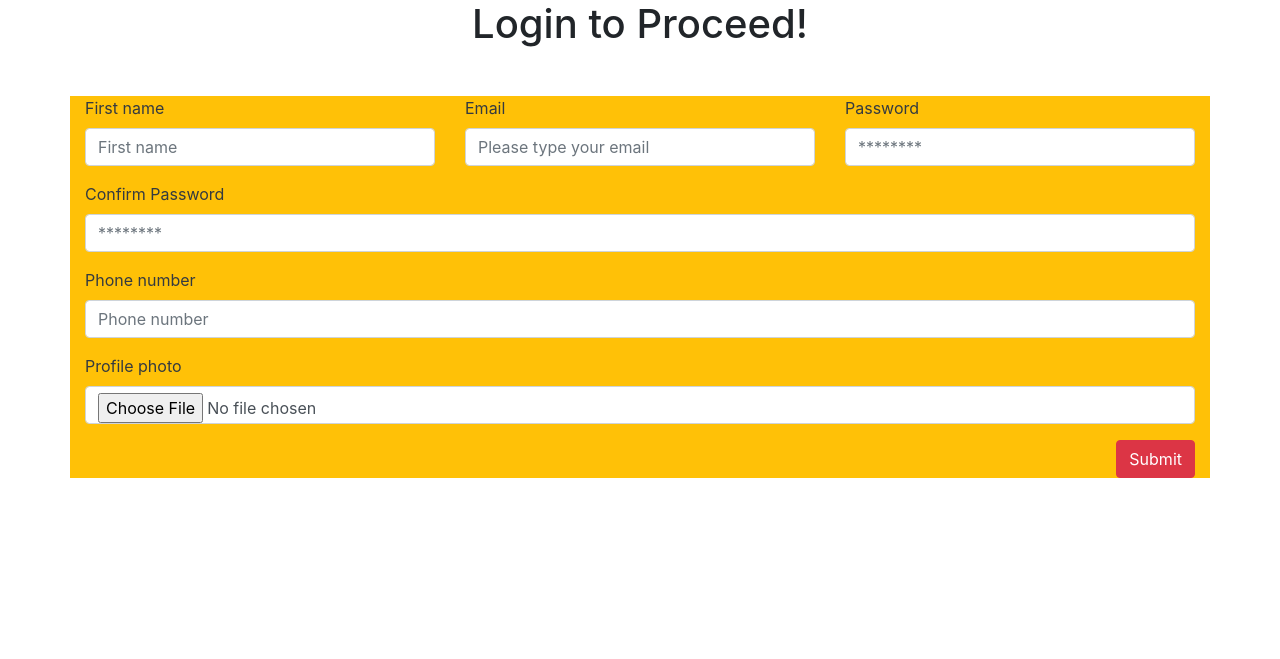
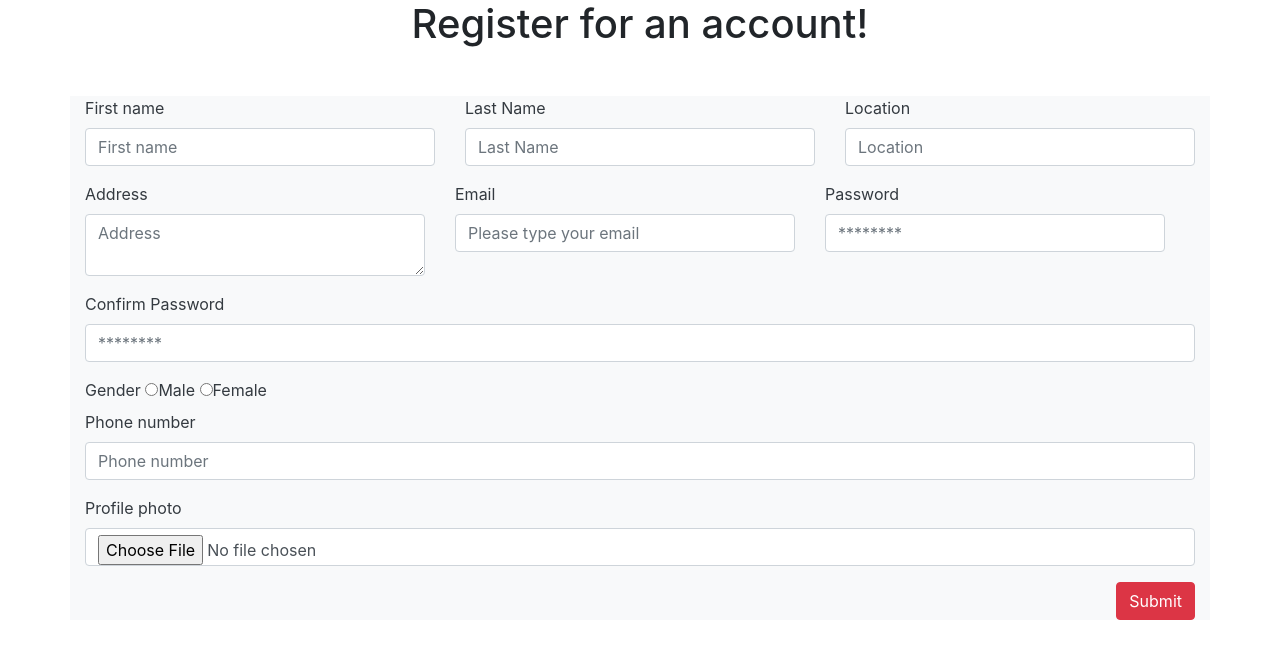
Before and after one commit to WaswaRodgers/CRUD-App-with-login, a PHP site: page /register.php in a window 1280 px wide. Shown: the part 56-715 px from the top of the page. Run offline with PHP 8.4, Linux system fonts and the light colour scheme.

Commit message:
Modified register.php form fields

```diff
--- a/register.php
+++ b/register.php
@@ -28,11 +28,11 @@
             </div>
         </nav>
         <div class="container">
-            <h1 style="text-align: center;">Login to Proceed!</h1>
+            <h1 style="text-align: center;">Register for an account!</h1>
             <div class="row mt-5">
                 <div class="col-md-12">
                     <div class="row mb-3">
-                        <div class="col-md-12 bg-warning text-dark">
+                        <div class="col-md-12 bg-light text-dark">
                             <div class='messagesuccessone' role='alert'></div>
                             <div class='messagefail' role='alert'></div>
                             <form id="ajaxpost" method="post" enctype="multipart/form-data" action="">
@@ -43,6 +43,32 @@
                                             <input class="form-control form-control-danger" type="text"
                                             name="firstnametext" id="firstname" placeholder="First name">
                                             <span class="text-danger firstnameerror"></span>
+                                        </div>
+                                    </div>
+
+                                    <div class="col-md-4">
+                                        <div class="form-group">
+                                            <label for="lastname">Last Name</label>
+                                            <input class="form-control" type="text" name="lastname" id="lastname" placeholder="Last Name">
+                                            <span class="text-danger lastnameerror"></span>
+                                        </div>
+                                    </div>
+
+                                    <div class="col-md-4">
+                                        <div class="form-group">
+                                            <label for="location">Location</label>
+                                            <input class="form-control" type="text" name="location" id="location" placeholder="Location">
+                                            <span class="text-danger locationerror"></span>
+                                        </div>
+                                    </div>
+
+                                    <div class="row col-md-12">
+                                        <div class="col-md-4">
+                                            <div class="form-group  has-error">
+                                                <label for="address">Address</label>
+                                                <textarea class="form-control form-control-danger" type="text"
+                                                name="address" id="address" rows="2" placeholder="Address"></textarea>
+                                                <span class="text-danger addresserror"></span>
                                             </div>
                                         </div>
 
@@ -63,6 +89,7 @@
                                                 <span class="text-danger passworderror"></span>
                                             </div>
                                         </div>
+                                    </div>
 
                                     <div class="col-md-12">
                                         <div class="form-group">
@@ -70,6 +97,14 @@
                                             <input class="form-control" type="password" name="confirmpassword"
                                             id="confirmpassword" placeholder="********">
                                             <span class="text-danger conpasserror"></span>
+                                        </div>
+                                    </div>
+
+                                    <div class="row col-md-12">
+                                        <div class="radio col-md-4">
+                                            <label for="gender">Gender</label>
+                                            <input type="radio" name="gender" id="male" value="m">Male
+                                            <input type="radio" name="gender" id="female" value="f">Female
                                         </div>
                                     </div>
 
```
Lines whose indentation alone changed are shown as unchanged.
